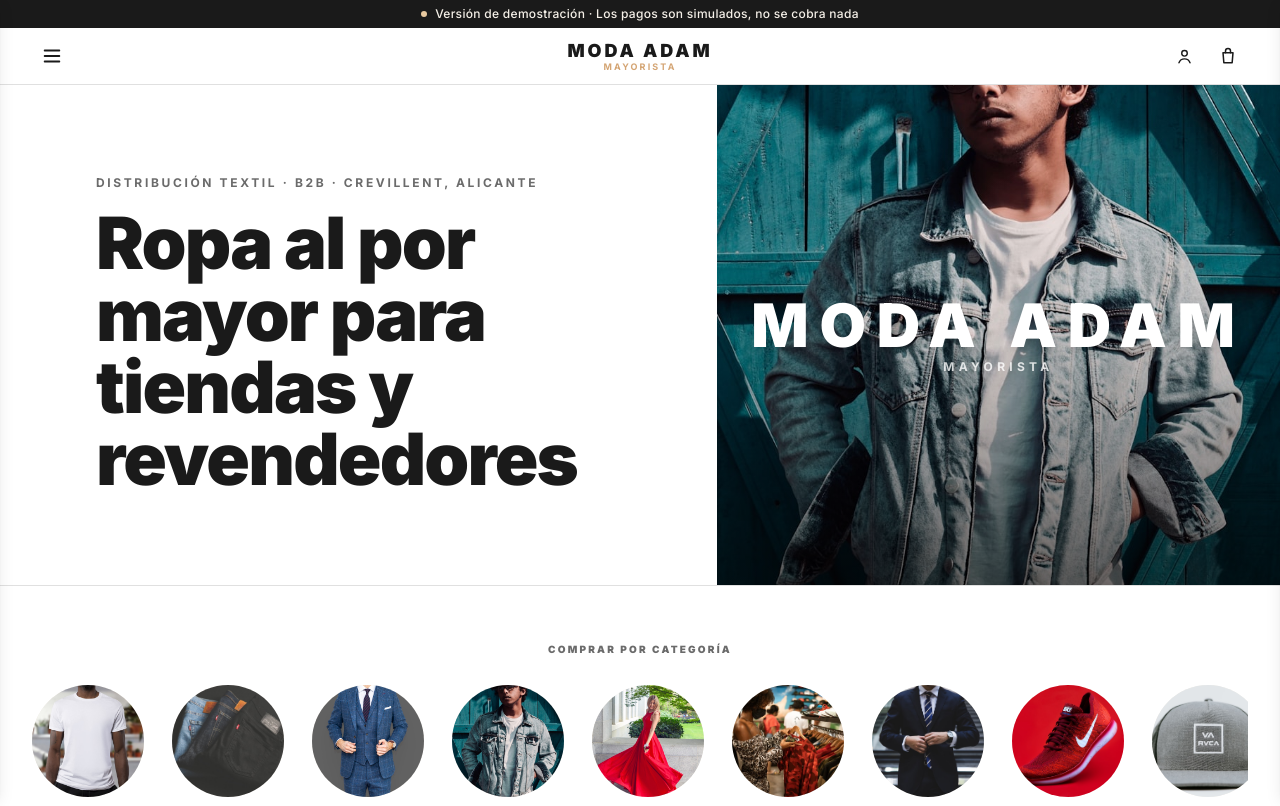
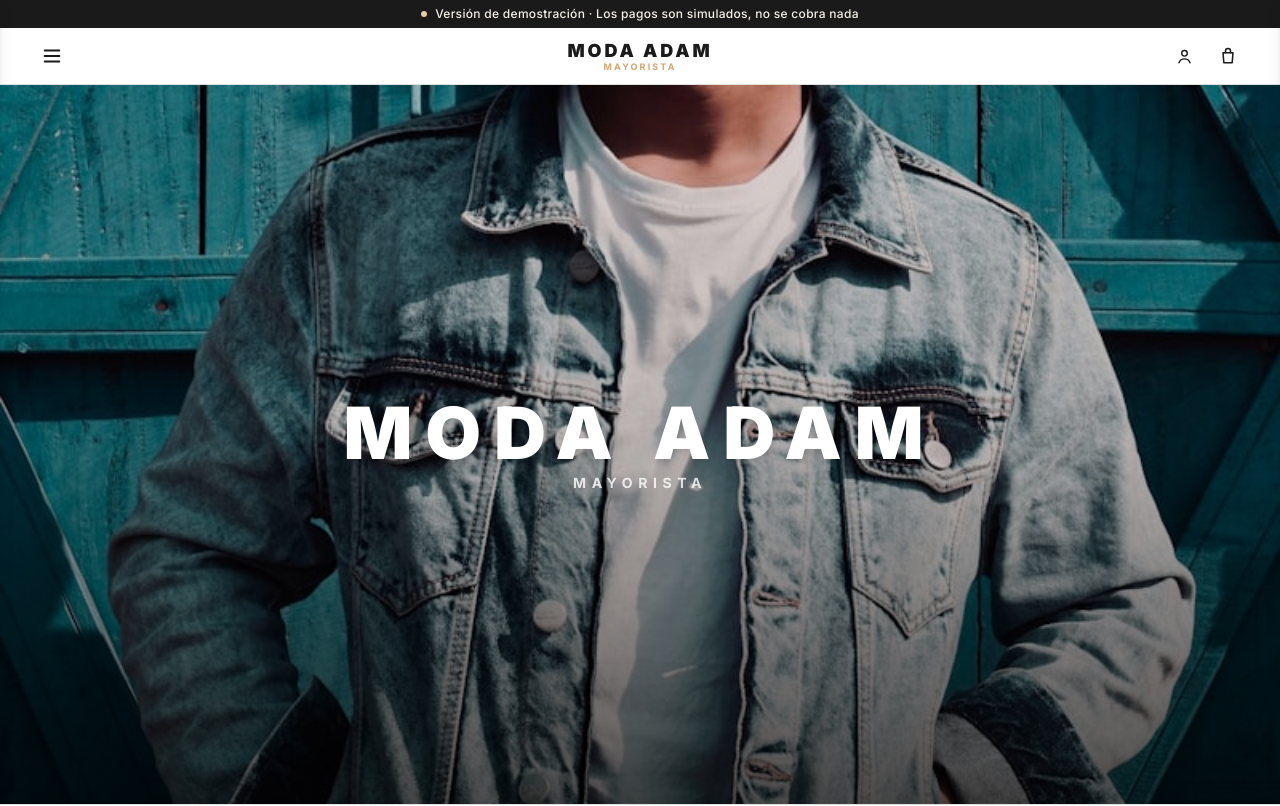
Before and after one commit to Walidarbbbb/moda-adam, a Next.js app: page / in a window 1280 px wide. Shown: the top 806 px of the page. Built offline with nearby package versions, Linux system fonts and the light colour scheme.

Commit message:
Hero: imagen full screen unificada móvil y escritorio
- Una sola sección: imagen chaqueta denim a pantalla completa
- Texto centrado: MODA ADAM + MAYORISTA
- Sin título, sin tagline, sin stats, sin botón
- Desktop: 90vh de altura, texto más grande

```diff
--- a/app/page.tsx
+++ b/app/page.tsx
@@ -51,67 +51,30 @@
   return (
     <>
       {/* ═══════════════════════════════════════════════════════════
-          HERO
+          HERO — imagen full screen, igual en móvil y escritorio
       ═══════════════════════════════════════════════════════════ */}
-      <section className="border-b border-[#E0E0E0] bg-white">
+      <section className="relative aspect-[4/3] overflow-hidden bg-[#F2EDE5] border-b border-[#E0E0E0] sm:aspect-[16/7] lg:aspect-auto lg:h-[90vh]">
 
-        {/* Imagen hero — móvil: nombre de empresa encima */}
-        <div className="relative aspect-[4/3] overflow-hidden bg-[#F2EDE5] sm:aspect-[16/7] lg:hidden">
-          {/* eslint-disable-next-line @next/next/no-img-element */}
-          <img
-            src="/images/products/chaqueta-denim.jpg"
-            alt="Moda Adam — Mayorista"
-            className="h-full w-full object-cover object-center"
-          />
-          {/* Overlay gradiente */}
-          <div className="absolute inset-0 bg-gradient-to-t from-black/65 via-black/20 to-black/10" />
-          {/* Nombre de empresa centrado */}
-          <div className="absolute inset-0 flex flex-col items-center justify-center gap-1">
-            <span className="text-4xl font-black uppercase tracking-[0.18em] text-white drop-shadow-lg sm:text-5xl">
-              MODA ADAM
-            </span>
-            <span className="text-[11px] font-bold uppercase tracking-[0.36em] text-white/80">
-              Mayorista
-            </span>
-          </div>
-        </div>
-
-        {/* Fila principal — texto + imagen desktop */}
-        <div className="flex lg:min-h-[500px]">
-
-          {/* Columna texto — desktop */}
-          <div className="flex flex-1 flex-col justify-center px-6 py-10 sm:px-10 lg:px-16 xl:px-24">
-            <div className="max-w-xl">
-              <p className="text-xs font-bold uppercase tracking-[0.22em] text-muted">
-                Distribución textil · B2B · Crevillent, Alicante
-              </p>
-              <h1 className="mt-4 text-4xl font-black leading-[1.02] text-ink sm:text-5xl lg:text-6xl xl:text-7xl">
-                Ropa al por mayor para tiendas y revendedores
-              </h1>
-            </div>
-          </div>
-
-          {/* Imagen derecha — solo desktop, con nombre de empresa */}
-          <div className="relative hidden overflow-hidden bg-[#F2EDE5] lg:block lg:w-1/2 xl:w-[44%]">
         {/* eslint-disable-next-line @next/next/no-img-element */}
         <img
           src="/images/products/chaqueta-denim.jpg"
           alt="Moda Adam — Mayorista"
           className="absolute inset-0 h-full w-full object-cover object-center"
         />
-            <div className="absolute inset-0 bg-gradient-to-t from-black/55 via-black/10 to-transparent" />
-            {/* Nombre centrado en desktop */}
+
+        {/* Overlay */}
+        <div className="absolute inset-0 bg-gradient-to-t from-black/65 via-black/20 to-black/10" />
+
+        {/* Nombre centrado */}
         <div className="absolute inset-0 flex flex-col items-center justify-center gap-1">
-              <span className="text-5xl font-black uppercase tracking-[0.18em] text-white drop-shadow-lg xl:text-6xl">
+          <span className="text-4xl font-black uppercase tracking-[0.18em] text-white drop-shadow-lg sm:text-5xl lg:text-7xl">
             MODA ADAM
           </span>
-              <span className="text-xs font-bold uppercase tracking-[0.36em] text-white/80">
+          <span className="text-[11px] font-bold uppercase tracking-[0.36em] text-white/80 lg:text-sm lg:tracking-[0.4em]">
             Mayorista
           </span>
         </div>
-          </div>
 
-        </div>
       </section>
 
       {/* ═══════════════════════════════════════════════════════════
```
Lines whose indentation alone changed are shown as unchanged.
